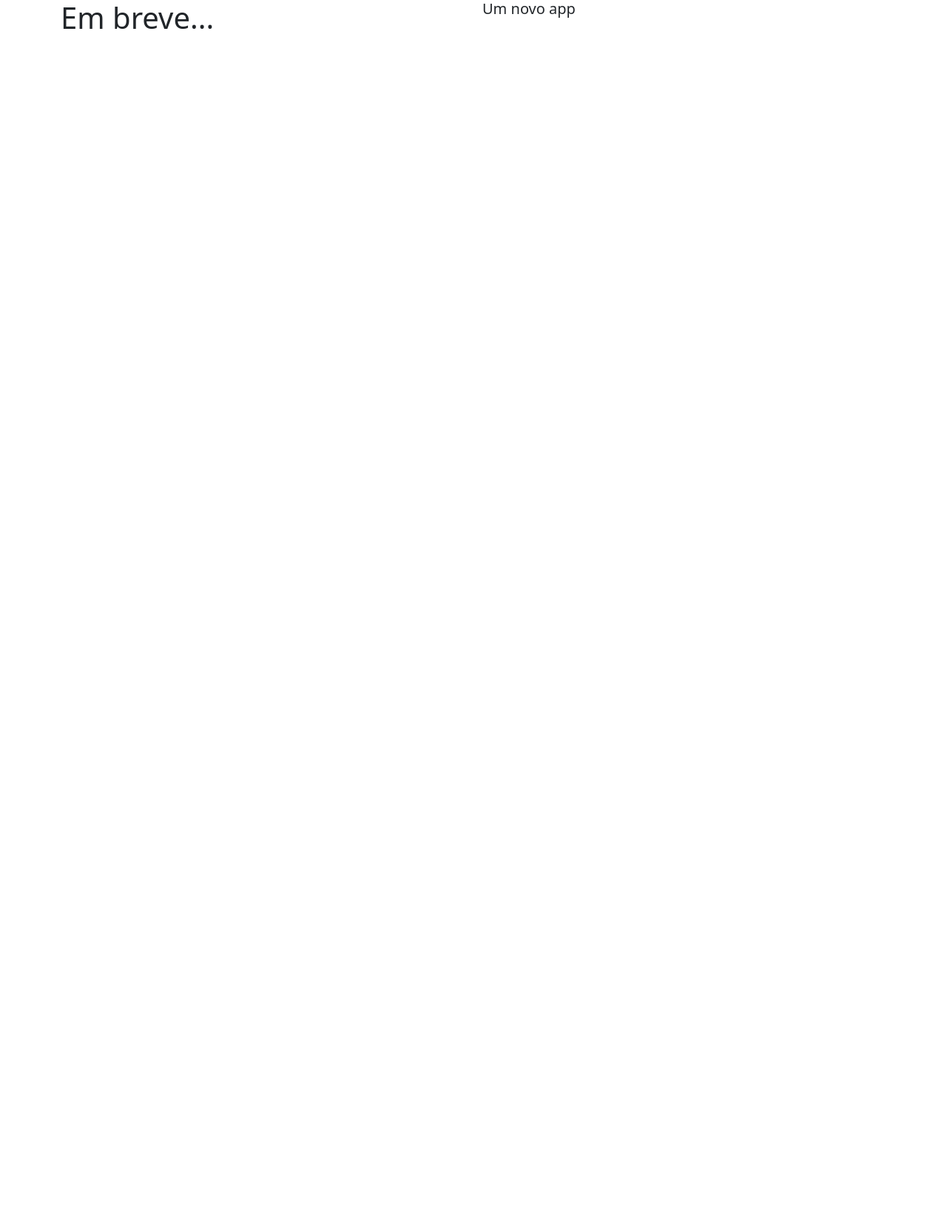
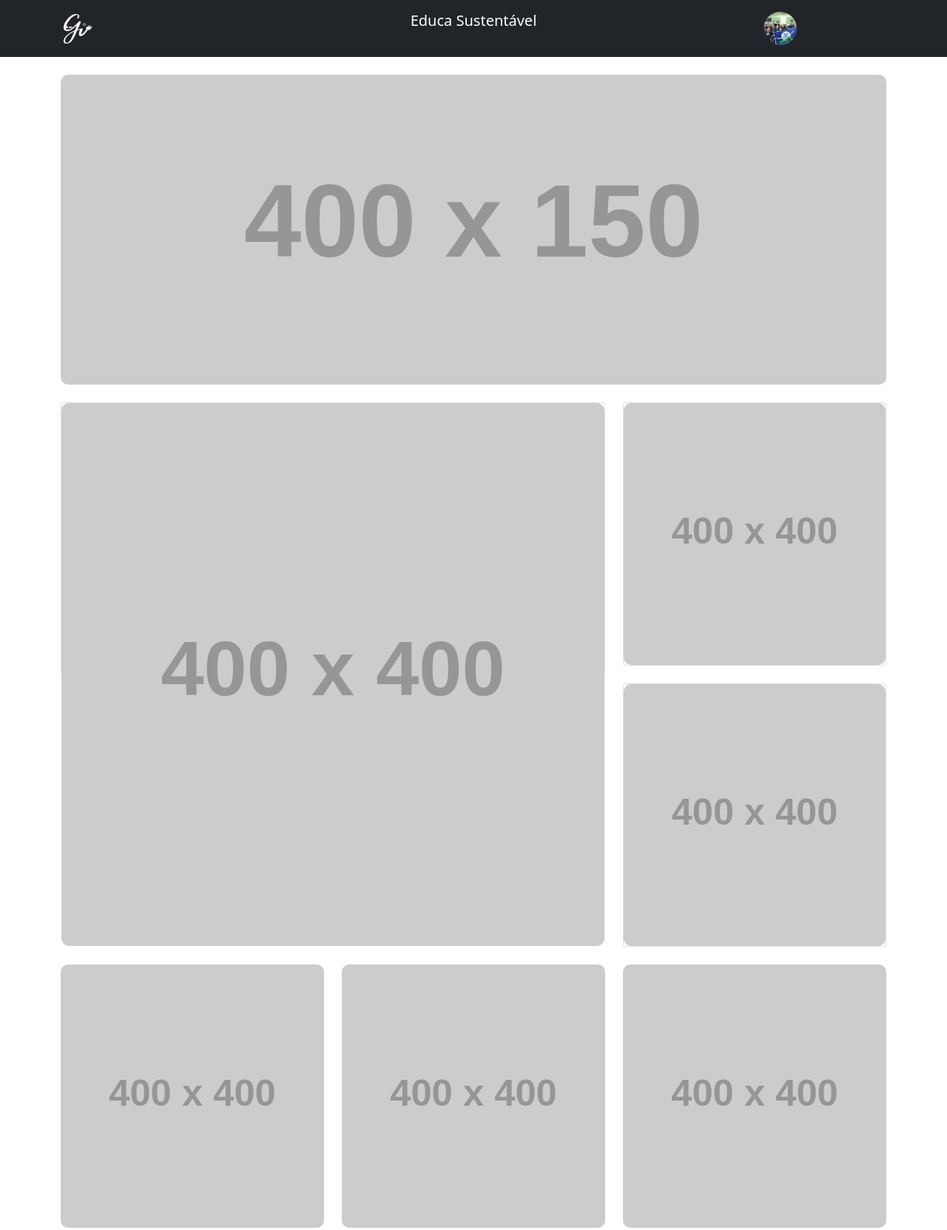
Before and after one commit to serratecnasa/serratecnasa.github.io, a plain HTML site: page index.html in a window 1280 px wide. Shown: the top 1663 px of the page at 74% size. Before the commit the page ends 800 px from the top, so only its background shows below. Drawn offline with nearby package versions, Linux system fonts and the light colour scheme; placeholder pictures from the web are drawn by us.

Commit message:
template app

```diff
--- a/app.js
+++ /dev/null
@@ -1,4 +0,0 @@
-// Registering Service Worker
-if ('serviceWorker' in navigator) {
-  navigator.serviceWorker.register('/sw.js');
-}
--- /dev/null
+++ b/assets/js/app.js
@@ -0,0 +1,4 @@
+// Registering Service Worker
+// if ('serviceWorker' in navigator) {
+//   navigator.serviceWorker.register('/sw.js');
+// }
--- a/index.html
+++ b/index.html
@@ -5,7 +5,7 @@
     <meta charset="UTF-8">
     <meta http-equiv="X-UA-Compatible" content="IE=edge">
     <meta name="viewport" content="width=device-width, initial-scale=1.0">
-    <title>GI Emulator</title>
+    <title>Educa Sustentável</title>
     <link rel="manifest" href="./manifest.webmanifest">
 
     <link rel="apple-touch-icon" sizes="180x180" href="/assets/img/favicon_stn_v0.16/apple-touch-icon.png">
@@ -17,19 +17,83 @@
     <link href="https://cdn.jsdelivr.net/npm/bootstrap@5.1.3/dist/css/bootstrap.min.css" rel="stylesheet"
         integrity="sha384-1BmE4kWBq78iYhFldvKuhfTAU6auU8tT94WrHftjDbrCEXSU1oBoqyl2QvZ6jIW3" crossorigin="anonymous">
 
-    <script src="app.js" defer></script>
+    <script src="./assets/js/app.js" defer></script>
 
 </head>
 
 <body>
-
+    <header class="p-3 bg-dark text-black">
+        <div class="container">
+            <div class="row">
+                <div class="col-2">
+                    <a href="#" class="d-block link-dark text-decoration-none">
+                        <img src="./assets/img/gilogo.png" alt="mdo" width="45" height="45">
+                    </a>
+                </div>
+                <div class="col-8 text-center text-white">
+                    <h5>Educa Sustentável</h5>
+                </div>
+                <div class="col-2">
+                    <a href="#" class="d-block link-dark text-decoration-none">
+                        <img src="./assets/img/serratecnasa.jpg" alt="mdo" width="45" height="45" class="rounded-circle">
+                    </a>
+                </div>
+            </div>
+        </div>
+    </header>
     <div class="container">
         <div class="row">
-            <div class="col">
-                <h1>Em breve...</h1>
+            <div class="col-12 mt-4">
+                <img src="https://via.placeholder.com/400x150?text=Banner+do+PWA" class="card-img-top" style="border-radius: 10px;" alt="...">
             </div>
-            <div class="col">
-                <h5>Um novo app</h5>
+            <div class="col-8 mt-4">
+                <div class="card" style="height: 50%;">
+                    <img src="https://via.placeholder.com/400x400?text=Tela+de+acesso+rápido" class="card-img-top" style="border-radius: 10px;"
+                        alt="...">
+                </div>
+            </div>
+            <div class="col-4">
+                <div class="row">
+                    <div class="col-12 mt-4">
+                        <div class="card">
+                            <img src="https://via.placeholder.com/400x400?text=FUNÇÃO+NO+APP" class="card-img-top" style="border-radius: 10px;"
+                                alt="...">
+                        </div>
+                    </div>
+                    <div class="col-12 mt-4">
+                        <div class="card">
+                            <img src="https://via.placeholder.com/400x400?text=FUNÇÃO+NO+APP" class="card-img-top" style="border-radius: 10px;"
+                                alt="...">
+                        </div>
+                    </div>
+                </div>
+            </div>
+            <div class="col-4 mt-4">
+                <img src="https://via.placeholder.com/400x400?text=FUNÇÃO+NO+APP" class="card-img-top" style="border-radius: 10px;" alt="...">
+            </div>
+            <div class="col-4 mt-4">
+                <img src="https://via.placeholder.com/400x400?text=FUNÇÃO+NO+APP" class="card-img-top" style="border-radius: 10px;" alt="...">
+            </div>
+            <div class="col-4 mt-4">
+                <img src="https://via.placeholder.com/400x400?text=FUNÇÃO+NO+APP" class="card-img-top" style="border-radius: 10px;" alt="...">
+            </div>
+            <div class="col-4 mt-4">
+                <img src="https://via.placeholder.com/400x400?text=FUNÇÃO+NO+APP" class="card-img-top" style="border-radius: 10px;" alt="...">
+            </div>
+            <div class="col-4 mt-4">
+                <img src="https://via.placeholder.com/400x400?text=FUNÇÃO+NO+APP" class="card-img-top" style="border-radius: 10px;" alt="...">
+            </div>
+            <div class="col-4 mt-4">
+                <img src="https://via.placeholder.com/400x400?text=FUNÇÃO+NO+APP" class="card-img-top" style="border-radius: 10px;" alt="...">
+            </div>
+            <div class="col-4 mt-4 mb-4">
+                <img src="https://via.placeholder.com/400x400?text=FUNÇÃO+NO+APP" class="card-img-top" style="border-radius: 10px;" alt="...">
+            </div>
+            <div class="col-4 mt-4 mb-4">
+                <img src="https://via.placeholder.com/400x400?text=FUNÇÃO+NO+APP" class="card-img-top" style="border-radius: 10px;" alt="...">
+            </div>
+            <div class="col-4 mt-4 mb-4">
+                <img src="https://via.placeholder.com/400x400?text=FUNÇÃO+NO+APP" class="card-img-top" style="border-radius: 10px;" alt="...">
             </div>
         </div>
     </div>
```
Also changed, not shown: assets/img/gilogo.png (added).
